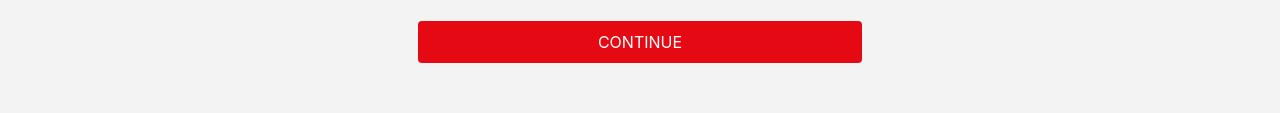
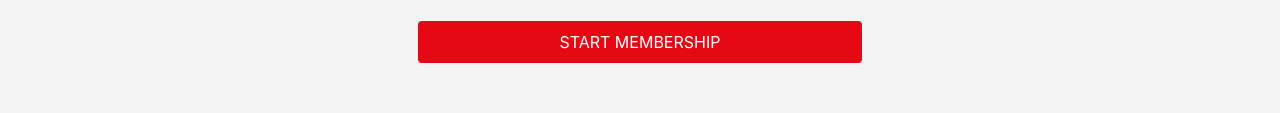
Before and after one commit to KrupaKalola/hotstar_clone, a plain HTML site: page premiumPayment.html in a window 1280 px wide. Shown: the part 467-580 px from the top of the page. Drawn offline with nearby package versions, Linux system fonts and the light colour scheme.

Commit message:
Update premiumPayment.html

```diff
--- a/premiumPayment.html
+++ b/premiumPayment.html
@@ -103,7 +103,7 @@
                     <input type="text" class="form-control my-2 py-4" placeholder="Card Name" required>
                     <input type="tel" class="form-control my-2 py-4"placeholder="Expiry Date (MM/YY)" required>
                     <input type="tel" class="form-control my-2 py-4"placeholder="Security Code (CVV)" minlength="3" maxlength="4" required>
-                    <button type="submit" class="btn btn-block continue mt-4 py-2">CONTINUE</button>
+                    <button type="submit" class="btn btn-block continue mt-4 py-2">START MEMBERSHIP</button>
                 </form>
             </div>
         </div>
```
